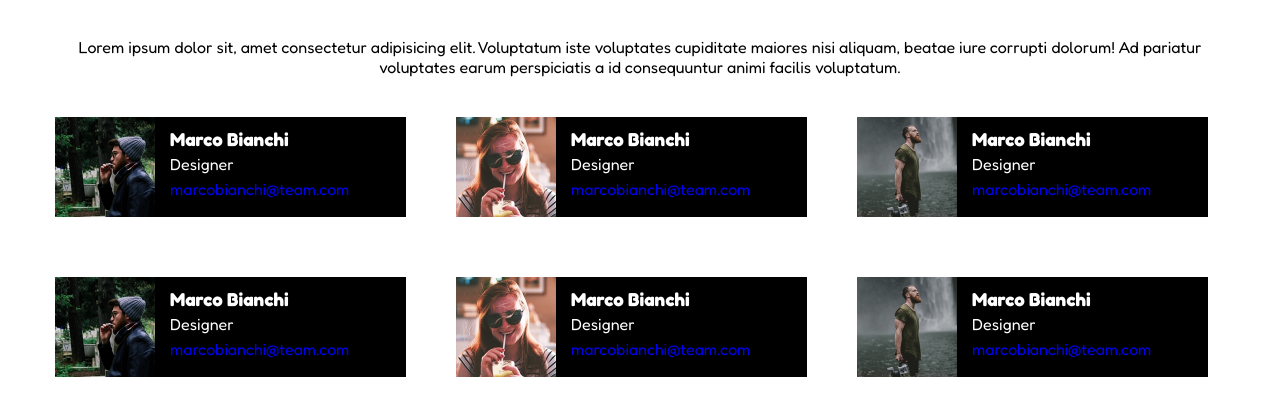
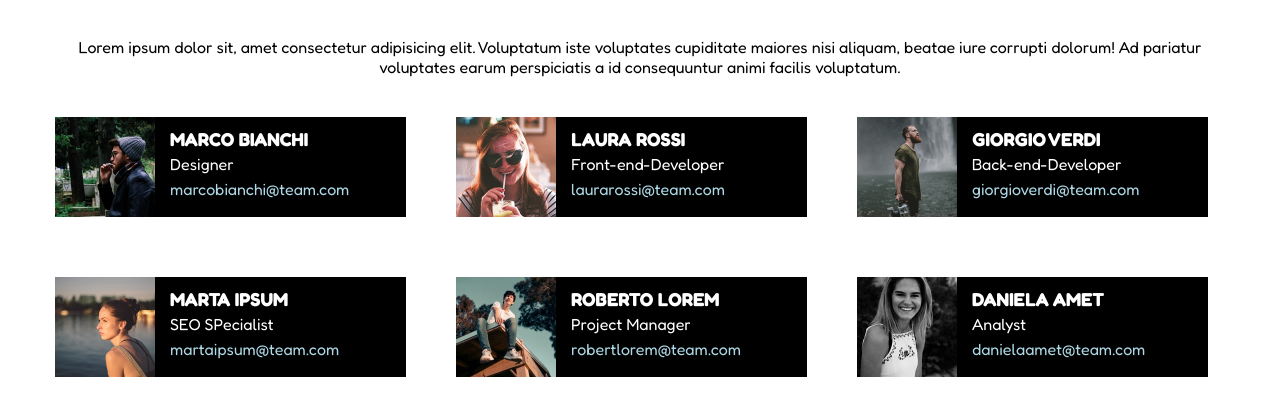
Before and after one commit to GiacomoGiannoni/html-css-float-cards, a plain HTML site: page index.html in a window 1280 px wide. Shown: the part 42-458 px from the top of the page. Drawn offline with Linux system fonts and the light colour scheme.

Commit message:
Finalizzazione esercizio float-cards

```diff
--- a/css/style.css
+++ b/css/style.css
@@ -31,6 +31,7 @@ h1{
 
 a{
     text-decoration: none;
+    color: lightblue;
 }
 
 main {
--- a/index.html
+++ b/index.html
@@ -24,7 +24,7 @@
                     <img class="img" src="img/male1.png" alt="Immagine numero 1" />
                     <div class="text">
                         <div class="name">
-                            <h3>Marco Bianchi</h3>
+                            <h3>MARCO BIANCHI</h3>
                         </div>
 
                         <div>
@@ -41,15 +41,15 @@
                     <img class="img" src="img/female1.png" alt="Immagine numero 2" />
                     <div class="text">
                         <div class="name">
-                            <h3>Marco Bianchi</h3>
+                            <h3>LAURA ROSSI</h3>
                         </div>
 
                         <div>
-                            <spam>Designer</spam>
+                            <spam>Front-end-Developer</spam>
                         </div>
 
                         <div class="email">
-                            <a href="link">marcobianchi@team.com</a>
+                            <a href="link">laurarossi@team.com</a>
                         </div>
                     </div>
                 </div>
@@ -58,67 +58,67 @@
                     <img class="img" src="img/male2.png" alt="Immagine numero 3" />
                     <div class="text">
                         <div class="name">
-                            <h3>Marco Bianchi</h3>
+                            <h3>GIORGIO VERDI</h3>
                         </div>
 
                         <div>
-                            <spam>Designer</spam>
+                            <spam>Back-end-Developer</spam>
                         </div>
 
                         <div class="email">
-                            <a href="link">marcobianchi@team.com</a>
+                            <a href="link">giorgioverdi@team.com</a>
                         </div>
                     </div>
 
                 </div>
 
                 <div class="col">
-                    <img class="img" src="img/male1.png" alt="Immagine numero 1" />
+                    <img class="img" src="img/female2.png" alt="Immagine numero 1" />
                     <div class="text">
                         <div class="name">
-                            <h3>Marco Bianchi</h3>
+                            <h3>MARTA IPSUM</h3>
                         </div>
 
                         <div>
-                            <spam>Designer</spam>
+                            <spam>SEO SPecialist</spam>
                         </div>
 
                         <div class="email">
-                            <a href="link">marcobianchi@team.com</a>
+                            <a href="link">martaipsum@team.com</a>
                         </div>
                     </div>
                 </div>
 
                 <div class="col central">
-                    <img class="img" src="img/female1.png" alt="Immagine numero 2" />
+                    <img class="img" src="img/male3.png" alt="Immagine numero 2" />
                     <div class="text">
                         <div class="name">
-                            <h3>Marco Bianchi</h3>
+                            <h3>ROBERTO LOREM</h3>
                         </div>
 
                         <div>
-                            <spam>Designer</spam>
+                            <spam>Project Manager</spam>
                         </div>
 
                         <div class="email">
-                            <a href="link">marcobianchi@team.com</a>
+                            <a href="link">robertlorem@team.com</a>
                         </div>
                     </div>
                 </div>
 
                 <div class="col">
-                    <img class="img" src="img/male2.png" alt="Immagine numero 3" />
+                    <img class="img" src="img/female3.png" alt="Immagine numero 3" />
                     <div class="text">
                         <div class="name">
-                            <h3>Marco Bianchi</h3>
+                            <h3>DANIELA AMET</h3>
                         </div>
 
                         <div>
-                            <spam>Designer</spam>
+                            <spam>Analyst</spam>
                         </div>
 
                         <div class="email">
-                            <a href="link">marcobianchi@team.com</a>
+                            <a href="link">danielaamet@team.com</a>
                         </div>
                     </div>
                 </div>
```
